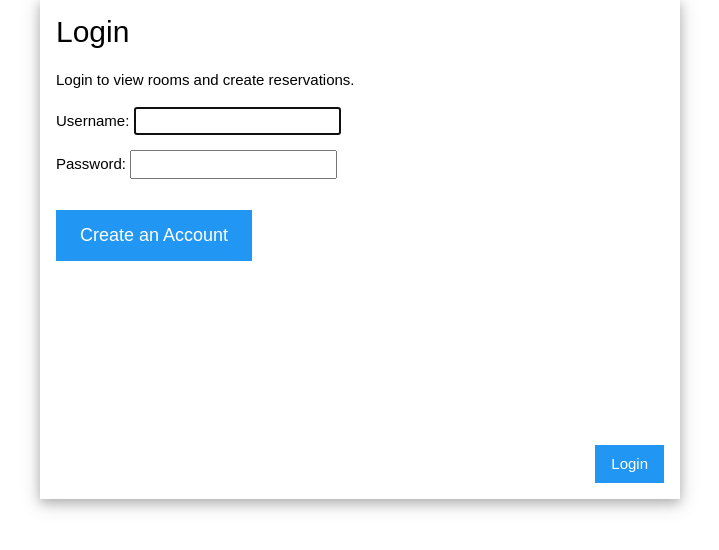
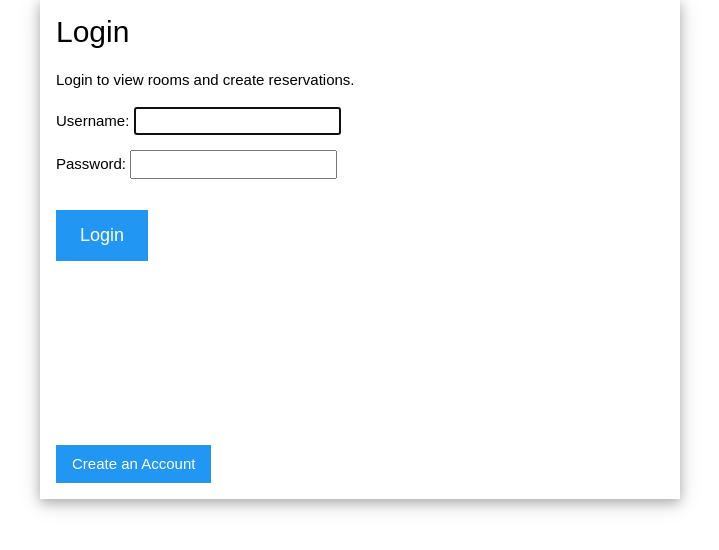
Before and after one commit to Salazars1/XMarksTheSpot, a Django app: page /login/ in a window 1280 px wide. Shown: the part 151-701 px from the top of the page, without its empty margins (280-999 px from the left). Run offline with Django 3.2, Linux system fonts and the light colour scheme.

Commit message:
Updated login page buttons

```diff
--- a/templates/Website/profile.html
+++ b/templates/Website/profile.html
@@ -10,6 +10,6 @@
     {% endfor %}
 {% endif %}
 </ul>
-    <a href="/logout">logout</a>
+    <a href="/logout" class="w3-button w3-blue w3-padding-large w3-large w3-margin-top">Sign Out</a>
 {% endblock %}
 </div>
--- a/templates/registration/login.html
+++ b/templates/registration/login.html
@@ -8,8 +8,8 @@
     <p>Login to view rooms and create reservations.</p>
     {% csrf_token %}
     {{ form.as_p }}
-    <button type="submit" class="w3-button w3-blue w3-display-bottomright w3-margin w3-round-xxxlarge">Login</button>
-    <a href="/login/create-account/" class="w3-button w3-blue w3-padding-large w3-large w3-margin-top" >Create an Account</a>
+    <button type="submit" class="w3-button w3-blue w3-padding-large w3-large w3-margin-top">Login</button>
+    <a href="/login/create-account/" class="w3-button w3-blue w3-display-bottomleft w3-margin w3-round-xxxlarge">Create an Account</a>
 </form>
 </div>
 {% endblock %}
```
